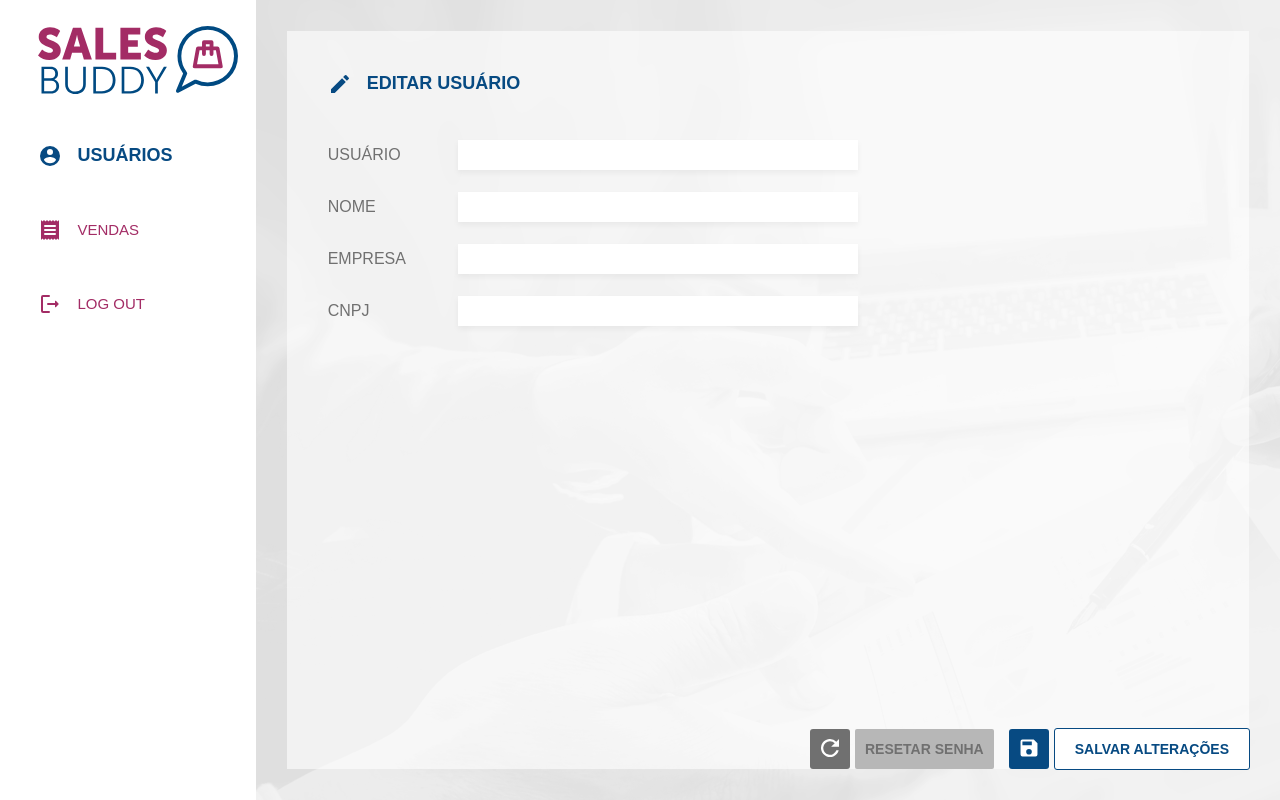
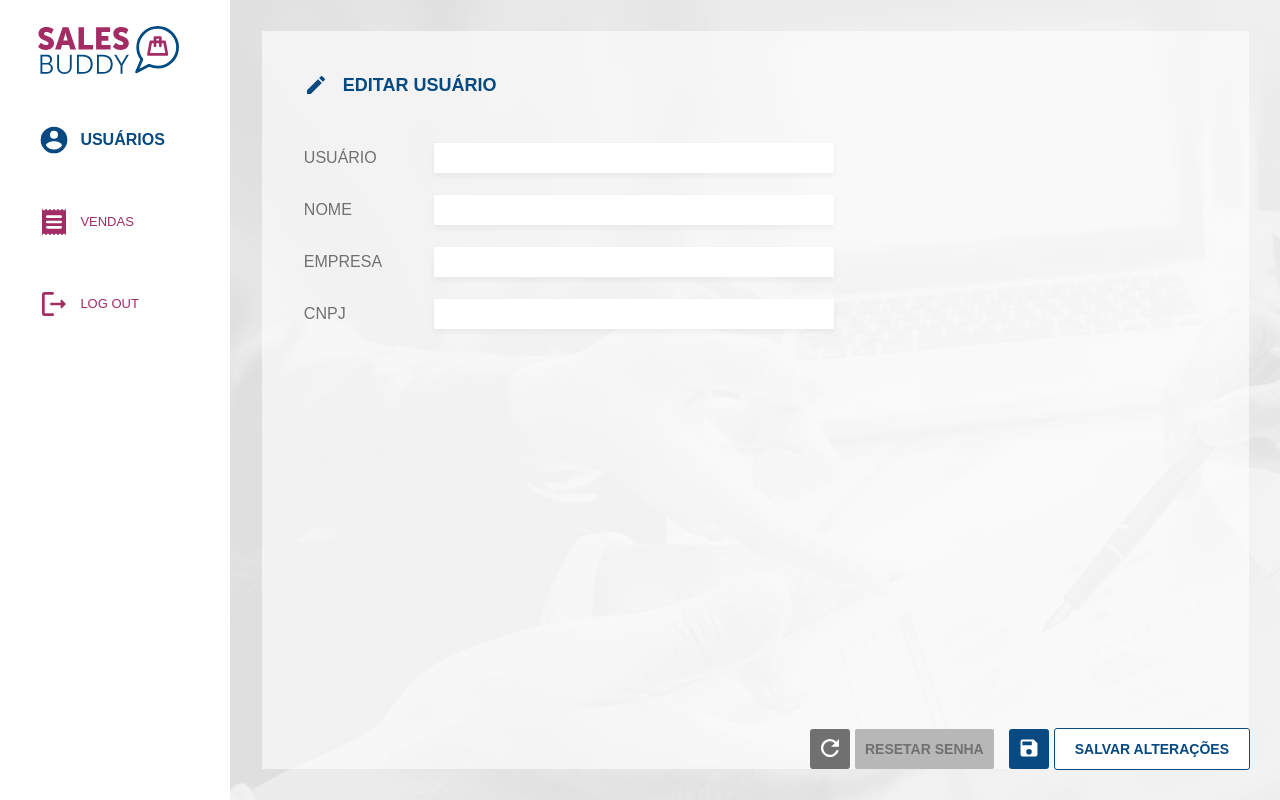
Before and after one commit to felipeLima29/salesBuddyWeb, a React app in the folder frontend/: page /usersList/editUser in a window 1280 px wide. Built offline with nearby package versions, Linux system fonts and the light colour scheme; the HTML template or start-up script is replaced by a standard one.

Commit message:
feat: Ajustando detalhes dos layouts.

```diff
--- a/frontend/src/components/menu.jsx
+++ b/frontend/src/components/menu.jsx
@@ -19,7 +19,7 @@ function Menu() {
 
                         {({isActive}) => (
                             <>
-                                <img src={isActive ? icUserBlue : icUserPink} alt="Usuários" />
+                                <img src={isActive ? icUserBlue : icUserPink} alt="Usuários" className='imgMenu' />
                                 <p className={isActive ? 'optionsMenuChosed' : 'optionsMenu'}>USUÁRIOS</p>
                             </>
                         )}
@@ -28,17 +28,16 @@ function Menu() {
                 </li>
                 <li>
                     <NavLink to="/salesList" className='divMenu'>
-
                         {({isActive}) => (
                             <>
-                                <img src={isActive ? icSaleBlue : icSalePink} alt="Vendas" />
+                                <img src={isActive ? icSaleBlue : icSalePink} alt="Vendas" className='imgMenu' />
                                 <p className={isActive ? 'optionsMenuChosed' : 'optionsMenu'}>VENDAS</p>
                             </>
                         )}
                     </NavLink>
                 </li>
                 <li className='divMenu'>
-                    <img src={icLogoutPink} alt="Log out Icon" />
+                    <img src={icLogoutPink} alt="Log out Icon" className='imgMenu' />
                     <NavLink to="/" className='optionsMenu'>LOG OUT</NavLink>
                 </li>
             </ul>
--- a/frontend/src/index.css
+++ b/frontend/src/index.css
@@ -11,7 +11,6 @@
     overflow: hidden;
     display: flex;
 }
-
 
 .bodyModalOpen {
     filter: blur(5px);
@@ -90,14 +89,14 @@ a {
 
 /* Menu Styles */
 .logoMenu {
-    width: 200px;
+    width: 100%;
 }
 
 .menu {
     display: flex;
     flex-direction: column;
     align-items: flex-start;
-    width: 20%;
+    width: 18%;
     height: 100%;
     padding-top: 2%;
     padding-left: 3%;
@@ -117,15 +116,18 @@ a {
     display: flex;
     flex-direction: row;
     align-items: center;
-    gap: 15px;
+    gap: 10px;
+}
+
+.imgMenu {
+    width: 4vh;
 }
 
 .optionsMenuChosed {
     color: #074A82;
     font-family: 'Montserrat', sans-serif;
-    font-optical-sizing: auto;
+    font-size: 16px;
     font-weight: 700;
-    font-size: 18px;
     font-style: normal;
 }
 
@@ -133,10 +135,8 @@ a {
     font-weight: normal;
     color: #A32C65;
     font-family: 'Montserrat', sans-serif;
-    font-optical-sizing: auto;
-    font-size: 15px;
+    font-size: 13px;
     font-weight: 500;
-    font-style: normal;
 }
 
 /* List of Users Styles */
@@ -372,7 +372,6 @@ a {
     width: 115px;
     height: 45px;
     border: none;
-
 }
 
 .btnNo {
@@ -383,5 +382,4 @@ a {
     width: 115px;
     height: 45px;
     border: none;
-
 }
--- a/frontend/src/pages/usersList.jsx
+++ b/frontend/src/pages/usersList.jsx
@@ -52,7 +52,7 @@ function UserList() {
                         </tr>
                         {users.map((user) => (
                             <tr key={user.id}>
-                                <td><input type="checkbox" className="checkbox" /></td>
+                                <td><input type="checkbox" id="checkbox" /></td>
                                 <td className="txViewUser">{user.usuario}</td>
                                 <td className="txViewUsersSales">{user.nome}</td>
                                 <td className="txViewUsersSales">{user.empresa}</td>
```
